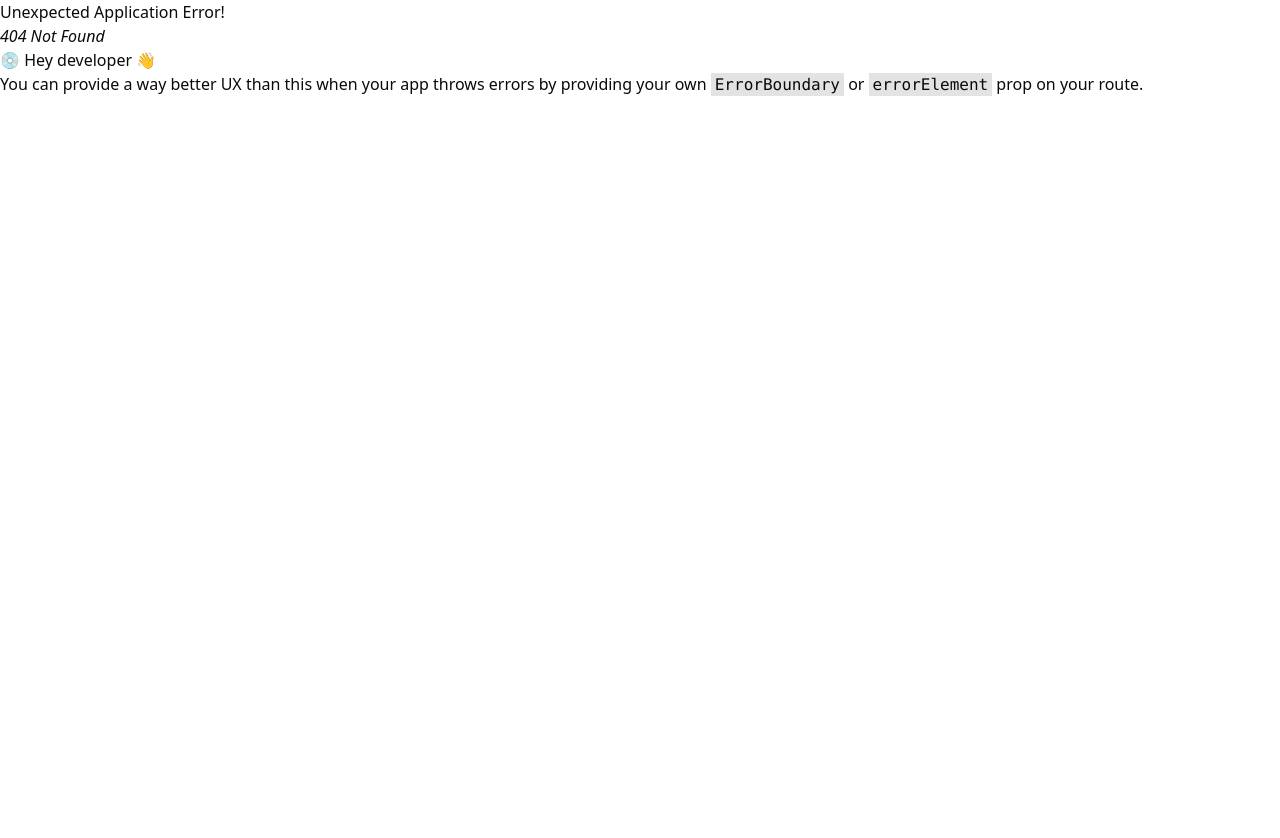
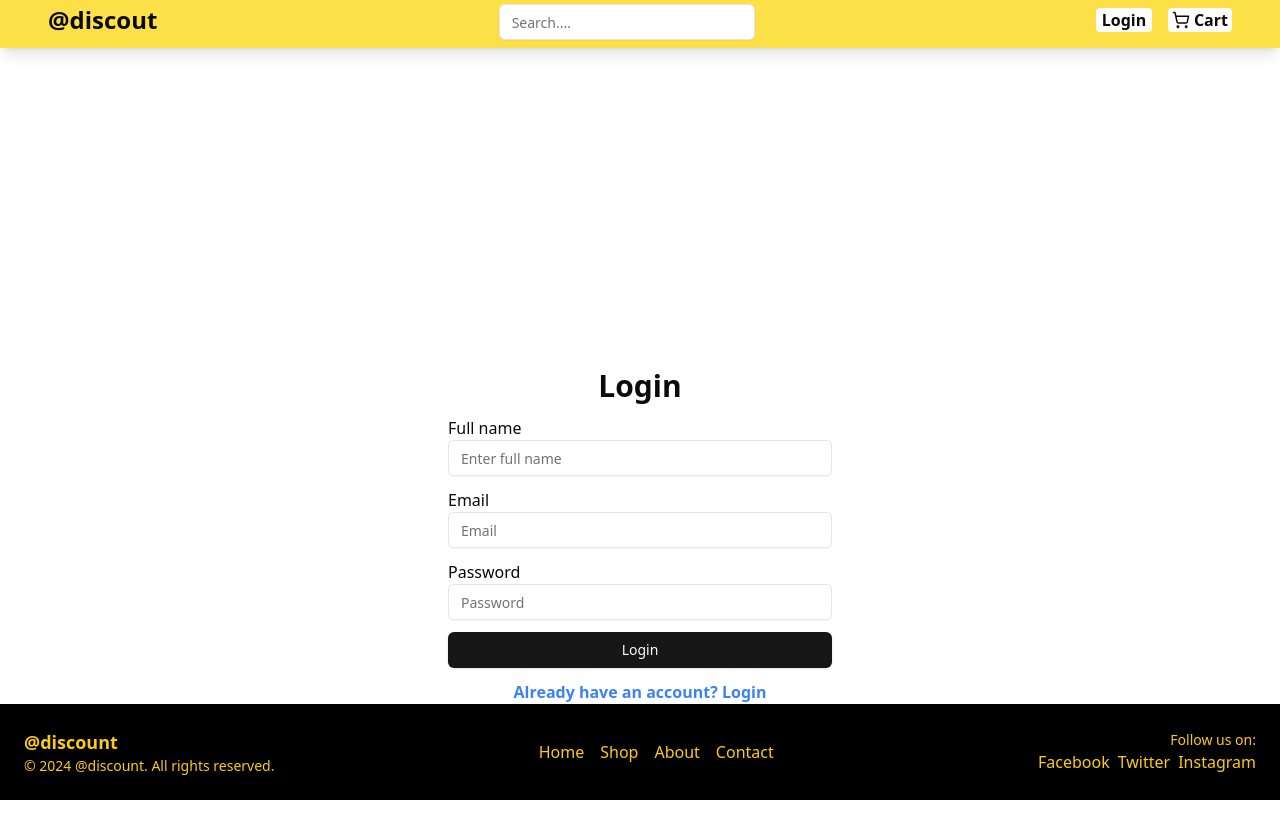
Before and after one commit to rajusarkar23/Frontend--discount, a React (Vite) app: page /user/register in a window 1280 px wide. Before the commit this address had no page. Shown: the top 838 px of the page. Before the commit the page ends 800 px from the top, so only its background shows below. Built offline with nearby package versions, Linux system fonts and the light colour scheme.

Commit message:
add register and login form

```diff
--- a/src/App.tsx
+++ b/src/App.tsx
@@ -3,6 +3,8 @@ import './App.css'
 import Home from './pages/Home'
 import { Navbar } from './components/page-components/Navbar'
 import { Footer } from './components/page-components/Footer'
+import Login from './pages/user/Login'
+import Register from './pages/user/Register'
 
 const router = createBrowserRouter([
   {
@@ -14,6 +16,26 @@ const router = createBrowserRouter([
         <Footer />
       </>
     )
+  },
+  {
+    path: "/user/login",
+    element: (
+      <>
+      <Navbar />
+      <Login />
+      <Footer />
+      </>
+    )
+  },
+  {
+    path: "/user/register",
+    element: (
+      <>
+      <Navbar />
+      <Register />
+      <Footer />
+      </>
+    )
   }
 ])
 
--- /dev/null
+++ b/src/components/page-components/LoginForm.tsx
@@ -0,0 +1,38 @@
+import { Link } from "react-router-dom";
+import { Button } from "../ui/button";
+import { Input } from "../ui/input";
+
+export const LoginForm = () => {
+  return (
+    <form>
+      <div className="flex flex-col justify-center items-center     py-80 space-y-3">
+        <h2 className="text-3xl font-bold">Login</h2>
+        <div>
+          <label className="flex">Email</label>
+          <Input
+            type="email"
+            placeholder="Email"
+            className="w-96 focus:border-none transition-all"
+          />
+        </div>
+        <div>
+          <label className="flex">Password</label>
+          <Input
+            type="password"
+            placeholder="Password"
+            className="w-96 focus:border-none transition-all"
+          />
+        </div>
+        <Button className="w-96 hover:text-yellow-300">Login</Button>
+        <div className="flex">
+            <Link to={"/user/register"}>
+
+          <h2 className="font-bold text-blue-500">
+            Do not have an account? Create one
+          </h2>
+            </Link>
+        </div>
+      </div>
+    </form>
+  );
+};
--- a/src/components/page-components/Navbar.tsx
+++ b/src/components/page-components/Navbar.tsx
@@ -14,7 +14,7 @@ export const Navbar = () => {
         </div>
         <div>
             <ul className='flex gap-4'>
-                <Link to={"/login"}><li className='bg-white w-14 text-center items-center rounded font-bold hover:bg-black hover:text-yellow-300 transition-all'>Login</li></Link>
+                <Link to={"/user/login"}><li className='bg-white w-14 text-center items-center rounded font-bold hover:bg-black hover:text-yellow-300 transition-all'>Login</li></Link>
                 <Link to={"/cart"}>
                     <li className='flex bg-white w-16 text-center px-1 rounded hover:bg-black hover:text-yellow-300'><ShoppingCart/>  <span className='ml-1 font-bold'>Cart</span></li>
                 </Link>
--- /dev/null
+++ b/src/components/page-components/RegisterForm.tsx
@@ -0,0 +1,46 @@
+import { Link } from "react-router-dom"
+import { Button } from "../ui/button"
+import { Input } from "../ui/input"
+
+export const RegisterForm = () => {
+    return (
+        <form>
+        <div className="flex flex-col justify-center items-center     py-80 space-y-3">
+          <h2 className="text-3xl font-bold">Login</h2>
+          <div>
+          <label className="flex">Full name</label>
+            <Input
+              type="text"
+              placeholder="Enter full name"
+              className="w-96 focus:border-none transition-all"
+            />
+          </div>
+          <div>
+            <label className="flex">Email</label>
+            <Input
+              type="email"
+              placeholder="Email"
+              className="w-96 focus:border-none transition-all"
+            />
+          </div>
+          <div>
+            <label className="flex">Password</label>
+            <Input
+              type="password"
+              placeholder="Password"
+              className="w-96 focus:border-none transition-all"
+            />
+          </div>
+          <Button className="w-96 hover:text-yellow-300">Login</Button>
+          <div className="flex">
+              <Link to={"/user/login"}>
+
+            <h2 className="font-bold text-blue-500">
+              Already have an account? Login
+            </h2>
+              </Link>
+          </div>
+        </div>
+      </form>
+    )
+}
--- a/src/components/page-components/TopCarousel.tsx
+++ b/src/components/page-components/TopCarousel.tsx
@@ -7,9 +7,9 @@ export function TopCarousel() {
   return (
     <div className="overflow-hidden" ref={emblaRef}>
       <div className="flex">
-        <div className="flex-[0_0_100%] min-w-0"><img src="https://pub-4f375bc887d14901a460cf775d883a89.r2.dev/athens-7402123_1920.jpg" alt="" width={"800px"} height={"3000px"}/></div>
-        <div className="flex-[0_0_100%] min-w-0"><img src="https://pub-4f375bc887d14901a460cf775d883a89.r2.dev/rome-5074421_1920.jpg" alt="" width={"820px"}/></div>
-        <div className="flex-[0_0_100%] min-w-0"><img src="https://pub-4f375bc887d14901a460cf775d883a89.r2.dev/santorini-416136_1920.jpg" alt="" width={"820px"}/></div>
+        <div className="flex-[0_0_100%] min-w-0"><img src="https://firebasestorage.googleapis.com/v0/b/assets-e52f6.appspot.com/o/ecommerce-app%2Fbanners%2Fbanner%202.webp?alt=media&token=2892f6e9-d88c-4208-9218-da0571566a60" alt=""/></div>
+        <div className="flex-[0_0_100%] min-w-0"><img src="https://firebasestorage.googleapis.com/v0/b/assets-e52f6.appspot.com/o/ecommerce-app%2Fbanners%2Fbanner%203.webp?alt=media&token=0e666213-ece2-4474-9517-2308314e17c6" alt=""/></div>
+        <div className="flex-[0_0_100%] min-w-0"><img src="https://firebasestorage.googleapis.com/v0/b/assets-e52f6.appspot.com/o/ecommerce-app%2Fbanners%2Fbanner1.webp?alt=media&token=20634ffe-4712-45b0-ad0a-4dc95493620c" alt=""/></div>
       </div>
     </div>
   )
--- a/src/pages/Home.tsx
+++ b/src/pages/Home.tsx
@@ -3,11 +3,11 @@ import { TopCarousel } from "@/components/page-components/TopCarousel"
 
 const Home = () => {
   return (
-    <main className="px-12 py-4">
+    <main className="px-44 py-4">
       <div>
         <CategoryBar />
       </div>
-      <div>
+      <div className="py-4">
         <TopCarousel/>
       </div>
     </main>
--- /dev/null
+++ b/src/pages/user/Login.tsx
@@ -0,0 +1,11 @@
+import { LoginForm } from "@/components/page-components/LoginForm"
+
+const Login = () => {
+  return (
+    <>
+        <LoginForm />
+    </>
+  )
+}
+
+export default Login
--- /dev/null
+++ b/src/pages/user/Register.tsx
@@ -0,0 +1,11 @@
+import { RegisterForm } from "@/components/page-components/RegisterForm"
+
+const Register = () => {
+  return (
+    <>
+        <RegisterForm />
+    </>
+  )
+}
+
+export default Register
```
